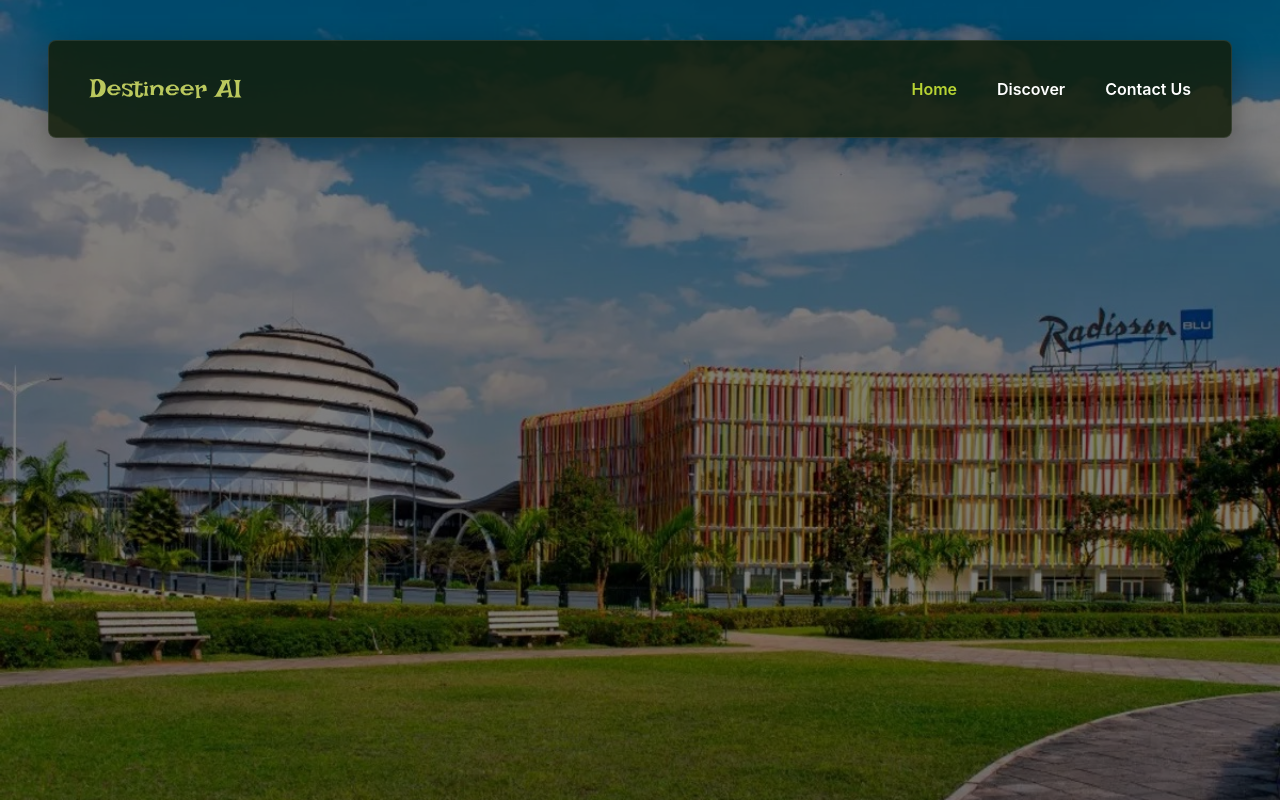
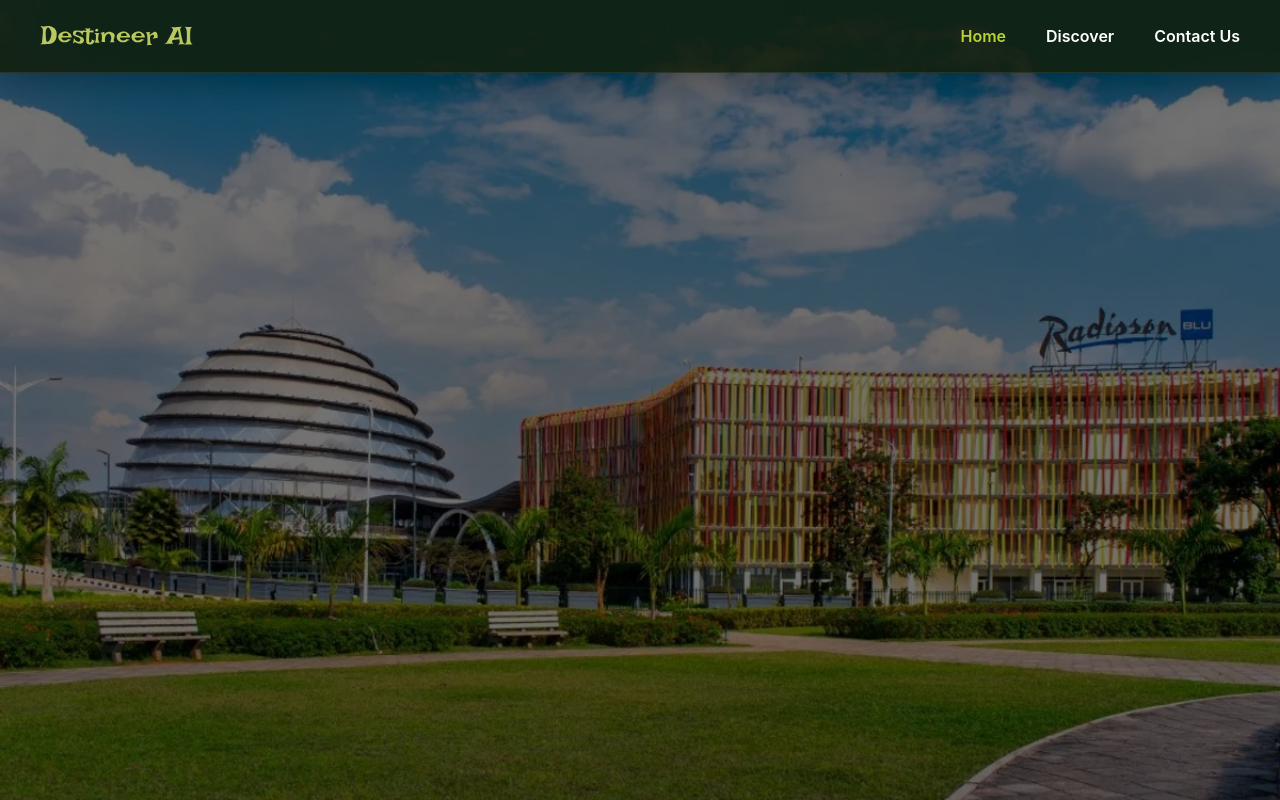
Before and after one commit to jacquelinenyinawabagesera/destineer-ai, a React (Create React App) app in the folder destineer-frontend/: page / in a window 1280 px wide. Built offline with nearby package versions, Linux system fonts and the light colour scheme.

Commit message:
Added responsiveness

```diff
--- a/destineer-frontend/src/components/Navbar.tsx
+++ b/destineer-frontend/src/components/Navbar.tsx
@@ -1,5 +1,8 @@
 import React from 'react';
 import { Flex, Stack, Link, Image } from '@chakra-ui/react';
+
+
+
 
 function Navbar() {
   return (
@@ -7,40 +10,39 @@ function Navbar() {
       as="nav"
       position="relative"
       zIndex="10"
-      px={{ base: 6, md: 10 }}
-      py={9}
+      w="100%"
+      px={{ base: 4, md: 10 }}
+      py={{ base: 4, md: 6 }}
       align="center"
       justify="space-between"
-      mx={{ base: 4, md: 12 }}
-      mt={10}
-      borderRadius="lg"
       bg="rgba(18, 30, 10, 0.85)"
-      boxShadow="0px 10px 30px rgba(0,0,0,0.3)"
-      border="1px solid rgba(255,255,255,0.1)"
+      boxShadow="0px 10px 30px rgba(0,0,0,0.25)"
+      borderBottom="1px solid rgba(255,255,255,0.08)"
+      overflowX="hidden"
     >
-      {/* ✅ Logo from public folder */}
-      <Image src="/logos.svg" alt="Destineer AI" h="20px" />
+      <Image
+        src="/logos.svg"
+        alt="Destineer AI"
+        h={{ base: "14px", sm: "16px", md: "20px" }}
+        flexShrink={0}
+      />
 
-      <Stack direction="row" gap={10} align="center">
-        <Link
-          color="brand.500"
-          fontWeight="600"
-          _hover={{ color: 'white', textDecoration: 'none' }}
-        >
+      <Stack
+        direction="row"
+        spacing={{ base: 3, sm: 5, md: 10 }}
+        align="center"
+        whiteSpace="nowrap"
+        flexShrink={0}
+      >
+        <Link color="brand.500" fontWeight="600" fontSize={{ base: "sm", md: "md" }}>
           Home
         </Link>
-        <Link
-          color="white"
-          fontWeight="600"
-          _hover={{ color: 'brand.500', textDecoration: 'none' }}
-        >
+
+        <Link color="white" fontWeight="600" fontSize={{ base: "sm", md: "md" }}>
           Discover
         </Link>
-        <Link
-          color="white"
-          fontWeight="600"
-          _hover={{ color: 'brand.500', textDecoration: 'none' }}
-        >
+
+        <Link color="white" fontWeight="600" fontSize={{ base: "sm", md: "md" }}>
           Contact Us
         </Link>
       </Stack>
--- a/destineer-frontend/src/pages/homepage.tsx
+++ b/destineer-frontend/src/pages/homepage.tsx
@@ -5,7 +5,7 @@ import {
   Flex,
   Text,
   Button,
-  extendTheme
+  extendTheme,
 } from '@chakra-ui/react';
 import { motion } from 'framer-motion';
 import Navbar from '../components/Navbar';
@@ -29,69 +29,69 @@ function Homepage() {
   return (
     <ChakraProvider theme={theme}>
       <Box
-        h="100vh"
-        w="100%"
+        minH="100vh"
+        w="100vw"
+        maxW="100%"
+        overflowX="hidden"
         position="relative"
         bgImage="url('/homepage.jpeg')"
         bgPosition="center"
         bgRepeat="no-repeat"
         bgSize="cover"
-        overflow="hidden"
       >
-        {/* Dark Overlay */}
         <Box
           position="absolute"
           top="0"
           left="0"
           w="100%"
           h="100%"
-          bg="rgba(0, 0, 0, 0.5)"
+          bg="rgba(0, 0, 0, 0.55)"
           zIndex="1"
         />
 
-        {/* Navbar */}
-        <Navbar />
+        <Box position="relative" zIndex="2" w="100%">
+          <Navbar />
+        </Box>
 
-        {/* Hero Content */}
         <Flex
           position="relative"
           zIndex="2"
-          h="65vh"
+          minH="calc(100vh - 80px)"
           align="center"
           justify="center"
           direction="column"
           textAlign="center"
-          px={4}
+          px={{ base: 4, sm: 6, md: 10 }}
         >
           <MotionBox
-            initial={{ opacity: 0, y: 20 }}
+            initial={{ opacity: 0, y: 10 }}
             animate={{ opacity: 1, y: 0 }}
-            transition={{ duration: 0.8 }}
+            transition={{ duration: 0.7, ease: 'easeOut' }}
           >
             <Text
-              fontSize={{ base: '3xl', md: '6xl' }}
+              fontSize={{ base: '2xl', sm: '3xl', md: '5xl', lg: '6xl' }}
               fontWeight="800"
               color="white"
-              lineHeight="short"
-              mb={8}
+              lineHeight="1.2"
+              mb={{ base: 6, md: 8 }}
             >
               Explore the Land of Thousand <br /> Hills
             </Text>
 
             <Button
-              size="lg"
+              size={{ base: 'md', md: 'lg' }}
               bg="brand.500"
               color="black"
-              px={12}
-              py={8}
-              fontSize="xl"
+              px={{ base: 6, md: 12 }}
+              py={{ base: 5, md: 8 }}
+              fontSize={{ base: 'md', md: 'xl' }}
               fontWeight="bold"
               borderRadius="md"
               _hover={{
                 bg: 'brand.600',
-                transform: 'scale(1.05)',
+                transform: 'scale(1.03)',
               }}
-              transition="all 0.2s"
+              transition="all 0.2s ease"
             >
               Discover
             </Button>
```
